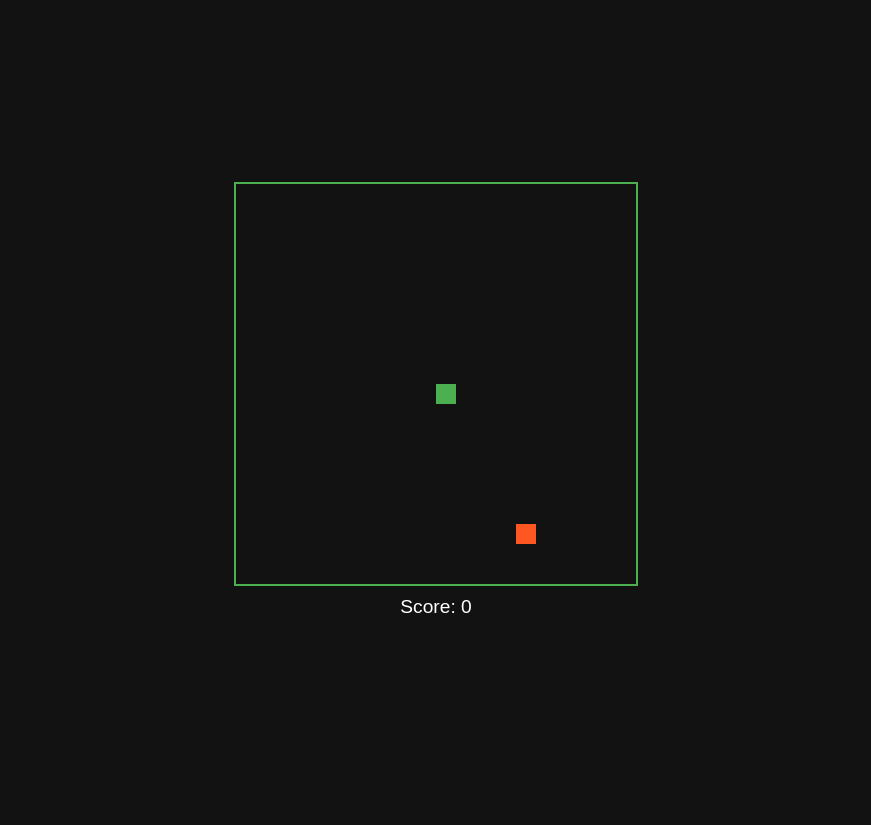
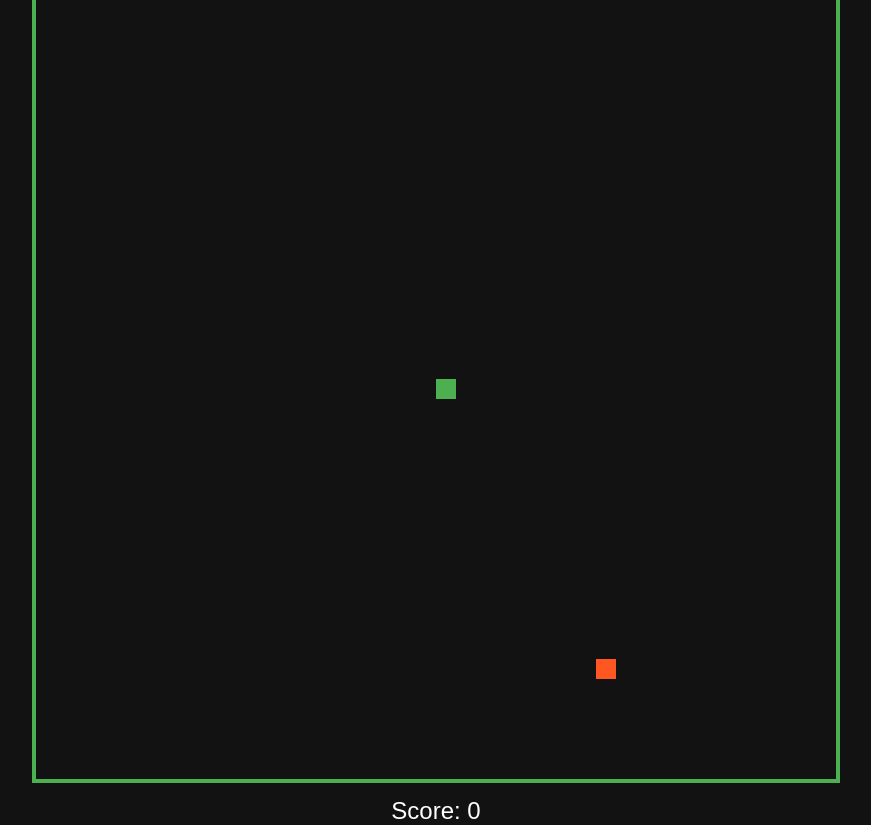
Before and after one commit to xPollutionx/Super-Snake-Pluzzpluzz, a plain HTML site: page index.html in a window 1280 px wide. Shown: the whole page, without its empty margins (204-1075 px from the left). Before the commit the page ends 800 px from the top, so only its background shows below. Drawn offline with Linux system fonts and the light colour scheme.

Commit message:
Add files via upload

```diff
--- a/index.html
+++ b/index.html
@@ -7,7 +7,7 @@
   <link rel="stylesheet" href="style.css">
 </head>
 <body>
-  <div id="game">
+  <div id="game-container">
     <canvas id="gameCanvas"></canvas>
     <div id="score">Score: 0</div>
   </div>
--- a/script.js
+++ b/script.js
@@ -1,17 +1,19 @@
+// Set up canvas and context
 const canvas = document.getElementById('gameCanvas');
 const ctx = canvas.getContext('2d');
 
-// Set canvas dimensions
-canvas.width = 400;
-canvas.height = 400;
+// Canvas dimensions (doubled to 800x800)
+canvas.width = 800;
+canvas.height = 800;
 
+// Game settings
 const tileSize = 20;
-let snake = [{ x: 200, y: 200 }];
+let snake = [{ x: 400, y: 400 }];
 let direction = { x: 0, y: 0 };
 let food = { x: 0, y: 0 };
 let score = 0;
 
-// Generate food
+// Generate random food position
 function randomFoodPosition() {
   return {
     x: Math.floor(Math.random() * (canvas.width / tileSize)) * tileSize,
@@ -19,37 +21,38 @@ function randomFoodPosition() {
   };
 }
 
+// Initialize food position
 food = randomFoodPosition();
 
-// Draw game
+// Draw everything on the canvas
 function drawGame() {
   // Clear canvas
   ctx.fillStyle = '#121212';
   ctx.fillRect(0, 0, canvas.width, canvas.height);
 
-  // Draw snake
+  // Draw the snake
   snake.forEach(segment => {
-    ctx.fillStyle = '#4CAF50';
+    ctx.fillStyle = '#4CAF50'; // Snake color
     ctx.fillRect(segment.x, segment.y, tileSize, tileSize);
   });
 
-  // Draw food
-  ctx.fillStyle = '#FF5722';
+  // Draw the food
+  ctx.fillStyle = '#FF5722'; // Food color
   ctx.fillRect(food.x, food.y, tileSize, tileSize);
 
-  // Draw score
+  // Update the score
   document.getElementById('score').innerText = `Score: ${score}`;
 }
 
-// Update game
+// Update the game state
 function updateGame() {
-  const head = { ...snake[0], x: snake[0].x + direction.x, y: snake[0].y + direction.y };
+  const head = { x: snake[0].x + direction.x, y: snake[0].y + direction.y };
 
   // Wrap around edges
   head.x = (head.x + canvas.width) % canvas.width;
   head.y = (head.y + canvas.height) % canvas.height;
 
-  // Check for collisions
+  // Check for collisions with the snake body
   if (snake.some(segment => segment.x === head.x && segment.y === head.y)) {
     alert('Game Over!');
     resetGame();
@@ -58,7 +61,7 @@ function updateGame() {
 
   snake.unshift(head);
 
-  // Check for food
+  // Check if the snake eats the food
   if (head.x === food.x && head.y === food.y) {
     score++;
     food = randomFoodPosition();
@@ -67,14 +70,15 @@ function updateGame() {
   }
 }
 
+// Reset the game
 function resetGame() {
-  snake = [{ x: 200, y: 200 }];
-  direction = { x: 0, y: 0 };
+  snake = [{ x: 400, y: 400 }]; // Start in the center
+  direction = { x: 0, y: 0 };   // No movement initially
   food = randomFoodPosition();
   score = 0;
 }
 
-// Handle keyboard input
+// Handle keyboard input for snake direction
 document.addEventListener('keydown', event => {
   switch (event.key) {
     case 'ArrowUp':
@@ -92,12 +96,13 @@ document.addEventListener('keydown', event => {
   }
 });
 
-// Game loop
+// Main game loop
 function gameLoop() {
   updateGame();
   drawGame();
-  setTimeout(gameLoop, 100);
+  setTimeout(gameLoop, 100); // Adjust speed with timeout
 }
 
+// Start the game
 resetGame();
 gameLoop();
--- a/style.css
+++ b/style.css
@@ -4,23 +4,21 @@ body {
     justify-content: center;
     align-items: center;
     height: 100vh;
-    background-color: #121212; /* Dark background */
-    color: #FFFFFF; /* Light text */
+    background-color: #121212; /* Dark mode background */
+    color: #FFFFFF;
     font-family: Arial, sans-serif;
   }
 
-  #game {
-    display: flex;
-    flex-direction: column;
-    align-items: center;
+  #game-container {
+    text-align: center;
   }
 
   #gameCanvas {
-    background-color: #1e1e1e; /* Slightly lighter than the background */
-    border: 2px solid #4CAF50; /* Neon green border */
+    background-color: #1e1e1e;
+    border: 4px solid #4CAF50; /* Neon green border */
   }
 
   #score {
     margin-top: 10px;
-    font-size: 1.2em;
+    font-size: 1.5em;
   }
```
